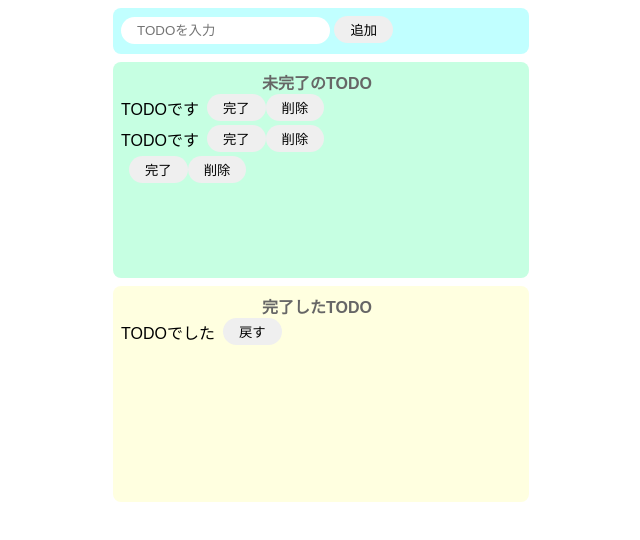
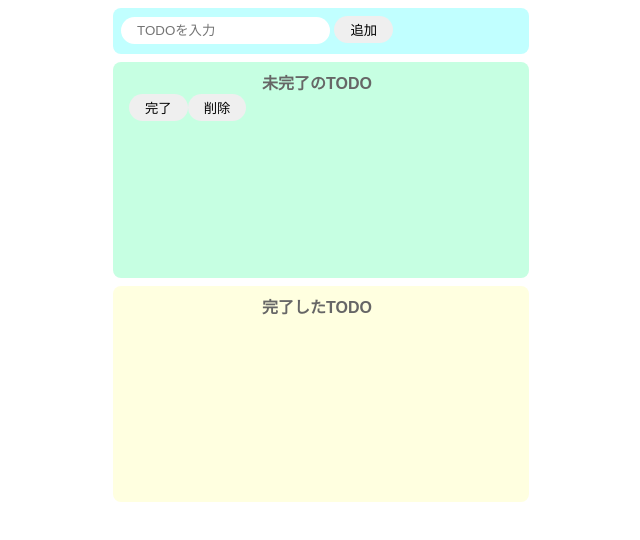
Before and after one commit to hiro8watanabe/todo-js-app, a website built with Parcel: page index.html in a window 1280 px wide. Both pictures are taken after a click on the button "追加". Shown: the whole page, without its empty margins (319-959 px from the left). Built offline with nearby package versions, Linux system fonts and the light colour scheme.

Commit message:
完成・コメントアウト残し

```diff
--- a/index.html
+++ b/index.html
@@ -14,27 +14,11 @@
     </div>
     <div class="incomplete-area">
       <p class="title">未完了のTODO</p>
-      <ul id="js-incomplete-lists">
-        <li class="flex-box">
-          <p>TODOです</p>
-          <button>完了</button>
-          <button>削除</button>
-        </li>
-        <li class="flex-box">
-          <p>TODOです</p>
-          <button>完了</button>
-          <button>削除</button>
-        </li>
-      </ul>
+      <ul id="js-incomplete-lists"></ul>
     </div>
     <div class="complete-area">
       <p class="title">完了したTODO</p>
-      <ul id="js-complete-lists">
-        <li class="flex-box">
-          <p>TODOでした</p>
-          <button>戻す</button>
-        </li>
-      </ul>
+      <ul id="js-complete-lists"></ul>
     </div>
     <script src="src/index.js"></script>
   </body>
--- a/src/index.js
+++ b/src/index.js
@@ -5,13 +5,23 @@ const onClickAdd = () => {
   const inputText = document.getElementById("js-add-txt").value;
   document.getElementById("js-add-txt").value = "";
 
+  createIncompleteList(inputText);
+};
+
+//未完了リストから指定の要素を削除する関数
+const deleteFromIncompleteList = (target) => {
+  document.getElementById("js-incomplete-lists").removeChild(target);
+};
+
+//未完了リストに追加する関数
+const createIncompleteList = (text) => {
   //li生成
   const li = document.createElement("li");
   li.className = "flex-box";
 
   //p生成
   const p = document.createElement("p");
-  p.innerText = inputText;
+  p.innerText = text;
 
   //button(完了)生成
   const completeButton = document.createElement("button");
@@ -37,6 +47,17 @@ const onClickAdd = () => {
     //button生成
     const backButton = document.createElement("button");
     backButton.innerText = "戻す";
+    backButton.addEventListener("click", () => {
+      //押された戻すボタンの親タグ(li)
+      const deleteTarget = backButton.parentNode;
+      document.getElementById("js-complete-lists").removeChild(deleteTarget);
+      // deleteFromCompleteList(backButton.parentNode);
+      // document.getElementById("js-incomplete-lists").appendChild(li);
+
+      //テキスト取得
+      const text = backButton.parentNode.firstElementChild.innerText;
+      createIncompleteList(text);
+    });
 
     //liタグの子要素に各子要素をを追加
     addTarget.appendChild(p);
@@ -65,11 +86,6 @@ const onClickAdd = () => {
   document.getElementById("js-incomplete-lists").appendChild(li);
 };
 
-//未完了リストから指定の要素を削除する関数
-const deleteFromIncompleteList = (target) => {
-  document.getElementById("js-incomplete-lists").removeChild(target);
-};
-
 document
   .getElementById("js-add-btn")
   .addEventListener("click", () => onClickAdd());
```
